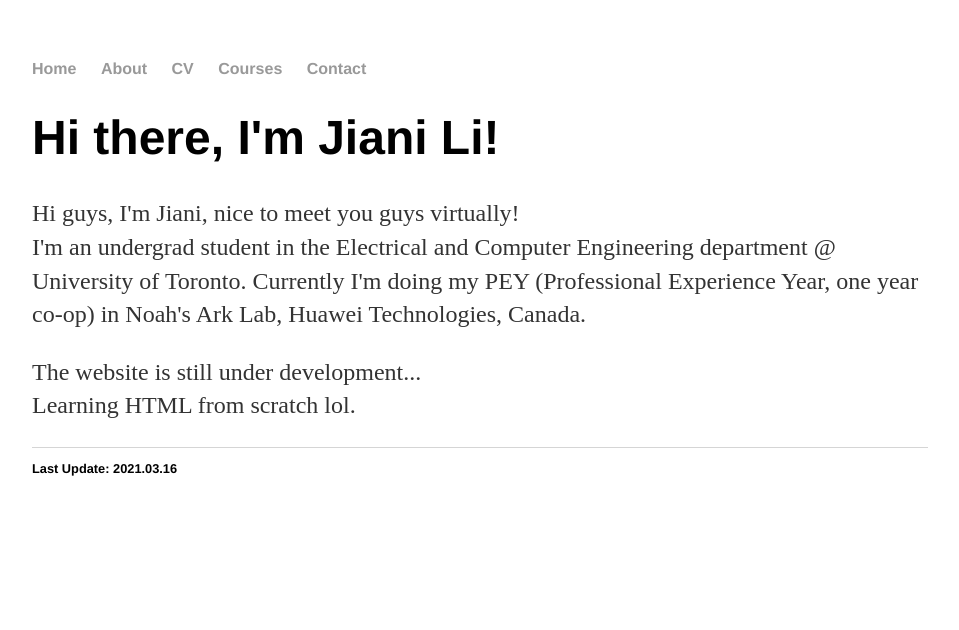
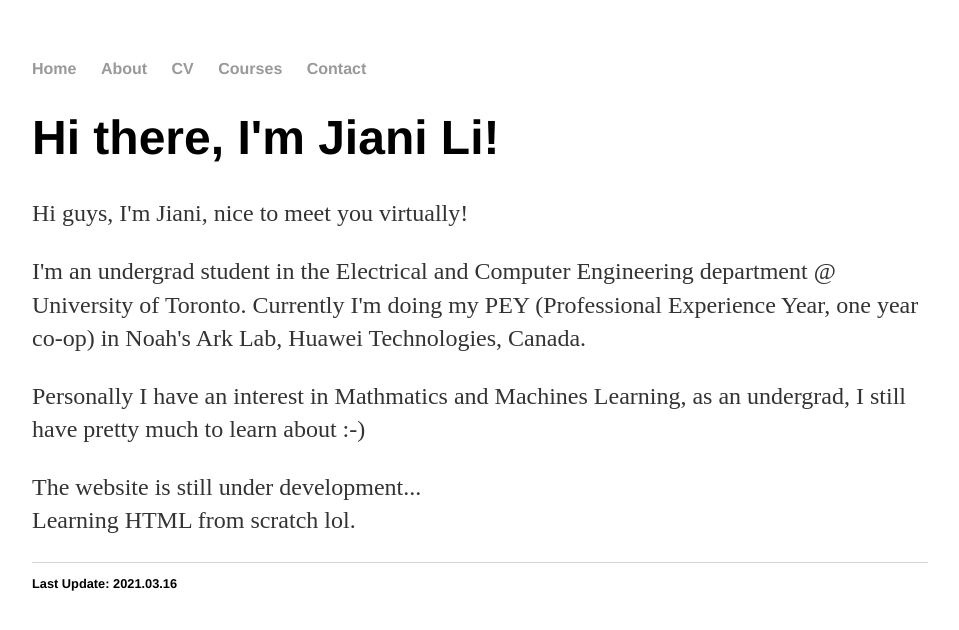
Before and after one commit to ljn1999/ljn1999.github.io, a Jekyll site: the page built from index.html, in a window 1280 px wide. Shown: the top 630 px of the page, without its empty margins (160-1119 px from the left). Built offline with Jekyll 4.4.1, drawn with Linux system fonts in a browser that asks for light colours.

Commit message:
Update index.html

```diff
--- a/index.html
+++ b/index.html
@@ -4,9 +4,11 @@ title: Jiani Li
 ---
 <div class="blurb">
 	<h1>Hi there, I'm Jiani Li!</h1>
-	<p>Hi guys, I'm Jiani, nice to meet you guys virtually!
-	<br>I'm an undergrad student in the Electrical and Computer Engineering department @ University of Toronto.
-	    Currently I'm doing my PEY (Professional Experience Year, one year co-op) in Noah's Ark Lab, Huawei Technologies, Canada.
+	<p>Hi guys, I'm Jiani, nice to meet you virtually!
+	<p>I'm an undergrad student in the Electrical and Computer Engineering department @ University of Toronto.
+	    Currently I'm doing my PEY (Professional Experience Year, one year co-op) in Noah's Ark Lab, Huawei Technologies, Canada.</p>
+	<p>Personally I have an interest in Mathmatics and Machines Learning, as an undergrad, I still have pretty much to learn about :-)</p>
+
 	<p>The website is still under development...
 	<br>Learning HTML from scratch lol.</p>
 </div><!-- /.blurb -->
```
